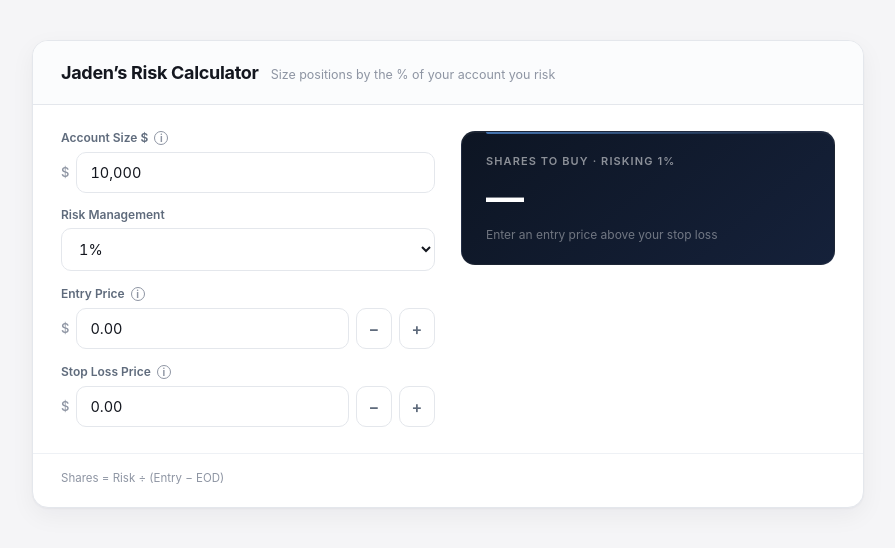
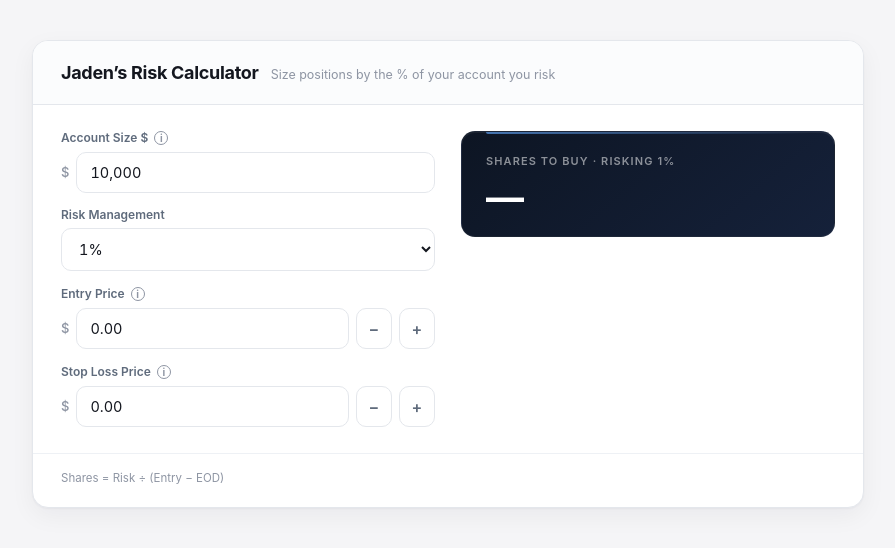
Before and after one commit to Blakew316/jadentradebot, a Flask app: page / in a window 1280 px wide. Shown: the part 59-607 px from the top of the page, without its empty margins (192-1087 px from the left). Run offline with Flask 3, Linux system fonts and the light colour scheme.

Commit message:
Remove the caption line from the Shares to Buy tile
The tile now shows only the label and the share count; the pre-filled
prompt/caption line and its supporting code are gone. 87 tests pass;
verified in Chromium (tile renders 'Shares to Buy · Risking 1% / 20',
no stray text, zero JS errors).

Co-Authored-By: Claude Fable 5 <noreply@anthropic.com>
Claude-Session: https://claude.ai/code/session_018H25dfqmks9YoGaXp2q6bU

```diff
--- a/jadentradebot/web/templates/index.html
+++ b/jadentradebot/web/templates/index.html
@@ -196,10 +196,6 @@
     font-weight: 700; font-size: 38px; color: #fff; line-height: 1;
     font-variant-numeric: tabular-nums; letter-spacing: -1px;
   }
-  .sar-formula .sarSub {
-    font-size: 12px; color: rgba(255,255,255,.40);
-    font-variant-numeric: tabular-nums;
-  }
 
   .sarInfoBar {
     padding: 16px 28px 20px; border-top: 1px solid var(--hairline-soft);
@@ -320,7 +316,6 @@
         <div class="sar-formula">
           <div class="sarFormulaLabel" id="rSharesLabel">Shares to Buy · Risking 1%</div>
           <div class="sarResult" id="rShares">—</div>
-          <div class="sarSub" id="rSharesSub">Enter an entry and stop price</div>
         </div>
       </div>
     </div>
@@ -335,8 +330,6 @@
 <script>
 "use strict";
 const $ = (id) => document.getElementById(id);
-const money = (v) => "$" + Number(v).toLocaleString("en-US",
-  { minimumFractionDigits: 2, maximumFractionDigits: 2 });
 
 // ---- Jaden's Risk Calculator ----------------------------------------------
 // Shares to Buy, Risking r% = account × r% ÷ (entry − stop)
@@ -357,15 +350,9 @@ function sarRecalc() {
 
   const perShare = entry - stop;
   if (riskAmt > 0 && perShare > 0) {
-    const shares = Math.floor(riskAmt / perShare);
-    $("rShares").textContent = shares.toLocaleString("en-US");
-    $("rSharesSub").textContent =
-      `${money(riskAmt)} at risk · ${money(perShare)} per share`;
+    $("rShares").textContent = Math.floor(riskAmt / perShare).toLocaleString("en-US");
   } else {
     $("rShares").textContent = "—";
-    $("rSharesSub").textContent = riskAmt > 0
-      ? "Enter an entry price above your stop loss"
-      : "Enter your account size and risk percent";
   }
 }
 
```
